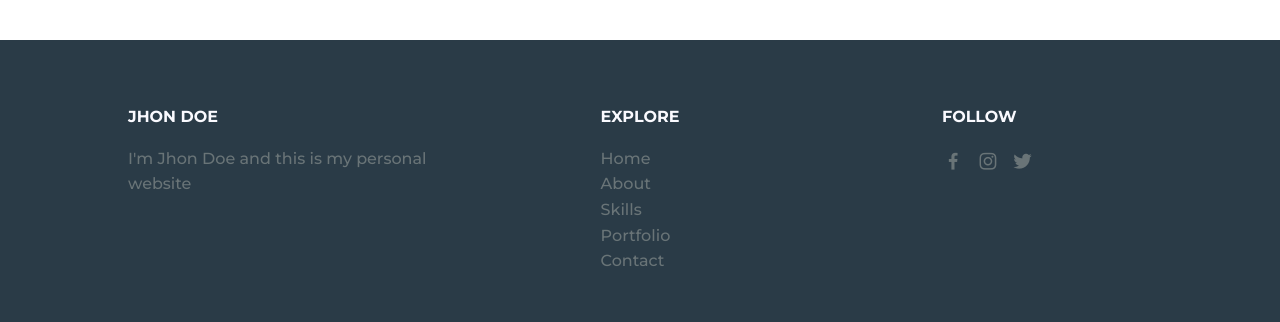
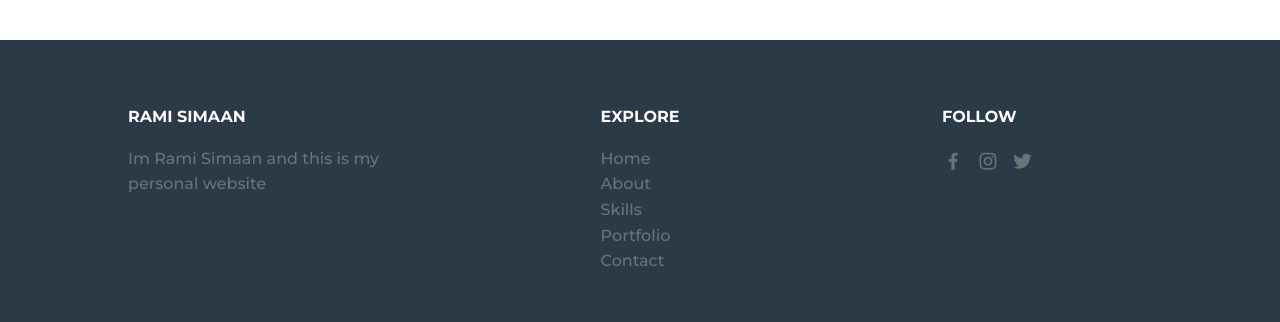
Before and after one commit to ramiqera/portfolio, a Django app: page / in a window 1280 px wide. Shown: the part 2751-3073 px from the top of the page. Run offline with Django 5.2, Linux system fonts and the light colour scheme; data comes from the database, SQL or seed files in the repository; data that the repository does not hold is empty.

Commit message:
modified html

```diff
--- a/portfolio/john/templates/index.html
+++ b/portfolio/john/templates/index.html
@@ -151,8 +151,8 @@
         <footer class="footer section">
             <div class="footer__container bd-grid">
                 <div class="footer__data">
-                    <h2 class="footer__title">JHON DOE</h2>
-                    <p class="footer__text">I'm Jhon Doe and this is my personal website</p>
+                    <h2 class="footer__title">RAMI SIMAAN</h2>
+                    <p class="footer__text">Im Rami Simaan and this is my personal website</p>
                 </div>
 
                 <div class="footer__data">
```
